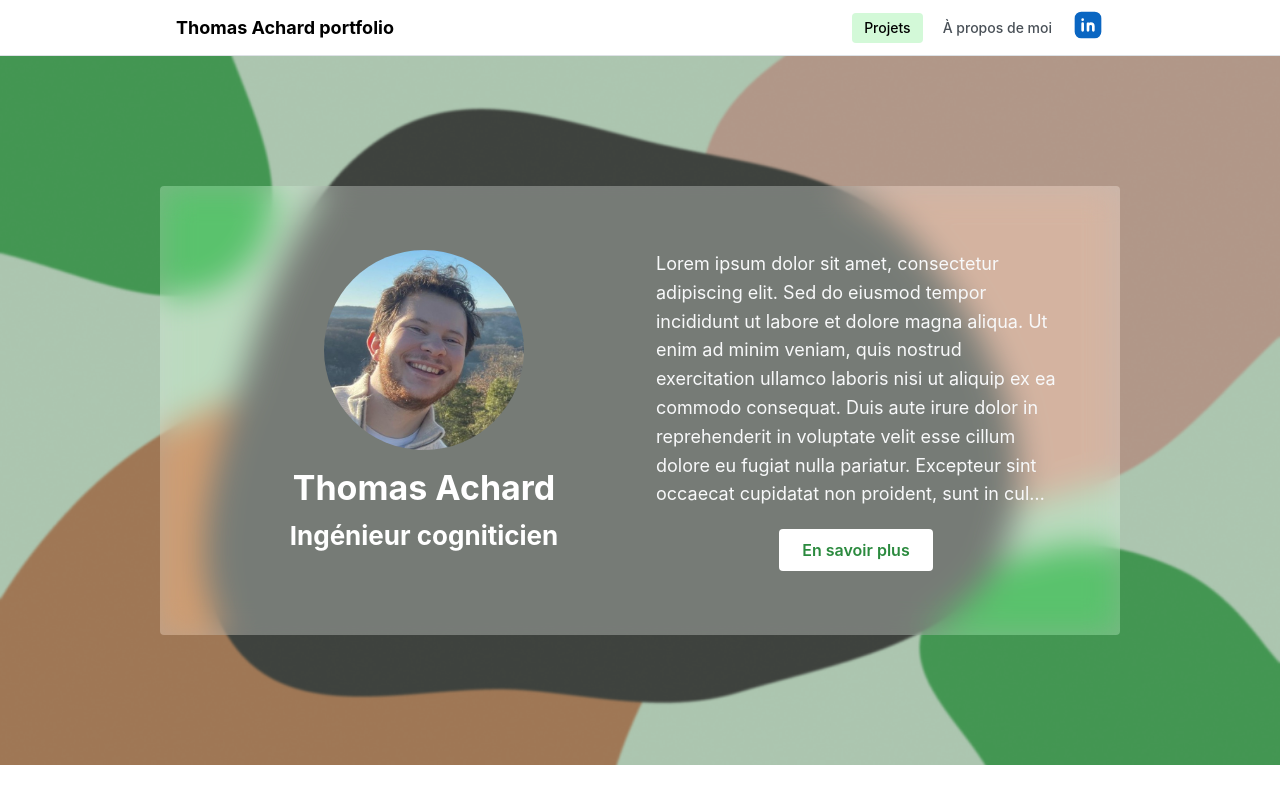
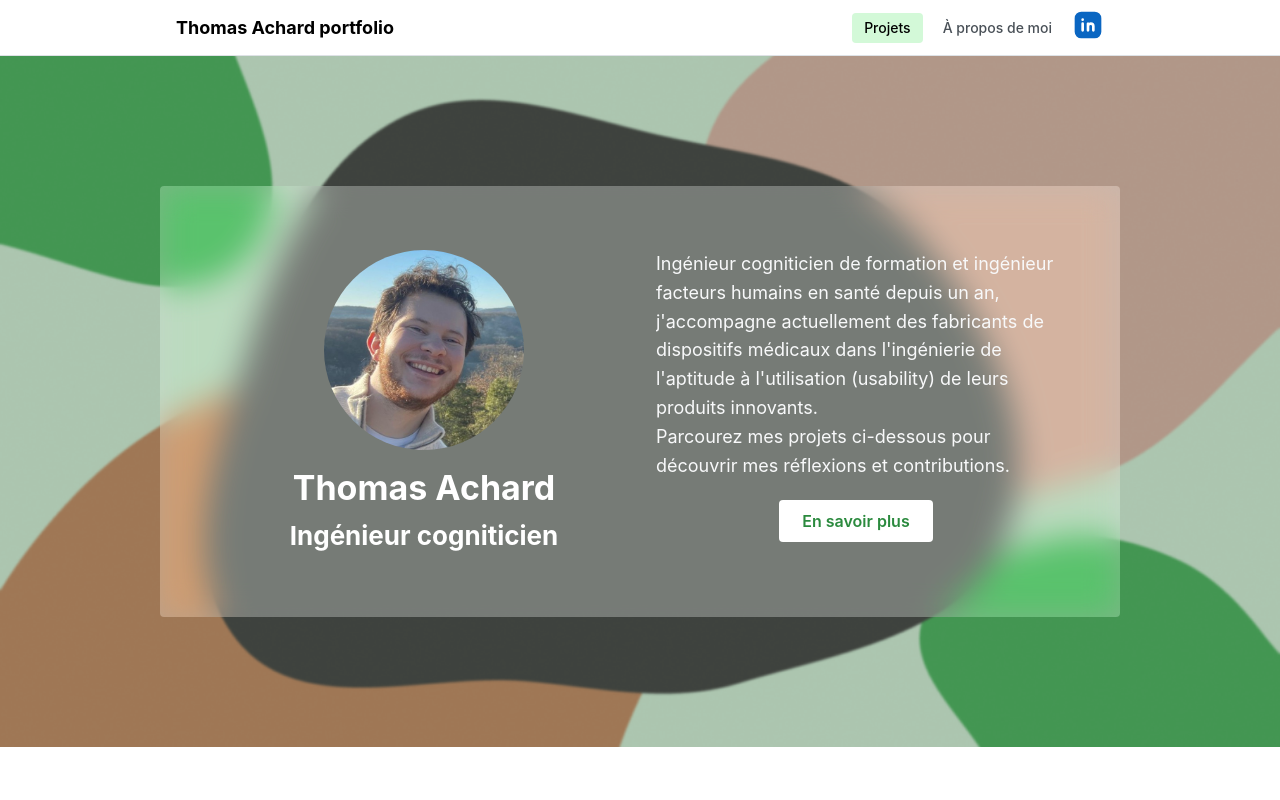
Before and after one commit to tachard/tachard.github.io, a React (Vite) app: page / in a window 1280 px wide. Shown: the top 800 px of the page. Built offline with nearby package versions, Linux system fonts and the light colour scheme.

Commit message:
Added short bio

```diff
--- a/src/components/HeroImageBackground/HeroImageBackground.tsx
+++ b/src/components/HeroImageBackground/HeroImageBackground.tsx
@@ -18,7 +18,7 @@ export function HeroImageBackground() {
                 </Stack>
                 <Stack align='center' gap="lg">
                     <Text size="lg" className={classes.description} lineClamp={9}>
-                        Lorem ipsum dolor sit amet, consectetur adipiscing elit. Sed do eiusmod tempor incididunt ut labore et dolore magna aliqua. Ut enim ad minim veniam, quis nostrud exercitation ullamco laboris nisi ut aliquip ex ea commodo consequat. Duis aute irure dolor in reprehenderit in voluptate velit esse cillum dolore eu fugiat nulla pariatur. Excepteur sint occaecat cupidatat non proident, sunt in culpa qui officia deserunt mollit anim id est laborum. Lorem ipsum dolor sit amet, consectetur adipiscing elit. Sed do eiusmod tempor incididunt ut labore et dolore magna aliqua. Ut enim ad minim veniam, quis nostrud exercitation ullamco laboris nisi ut aliquip ex ea commodo consequat. Duis aute irure dolor in reprehenderit in voluptate velit esse cillum dolore eu fugiat nulla pariatur. Excepteur sint occaecat cupidatat non proident, sunt in culpa qui officia deserunt mollit anim id est laborum.
+                    Ingénieur cogniticien de formation et ingénieur facteurs humains en santé depuis un an, j'accompagne actuellement des fabricants de dispositifs médicaux dans l'ingénierie de l'aptitude à l'utilisation (usability) de leurs produits innovants. <br/> Parcourez mes projets ci-dessous pour découvrir mes réflexions et contributions.
                     </Text>
                     <NavLink to="about"><Button size="md" variant='white'>En savoir plus</Button></NavLink>
                 </Stack>
```
